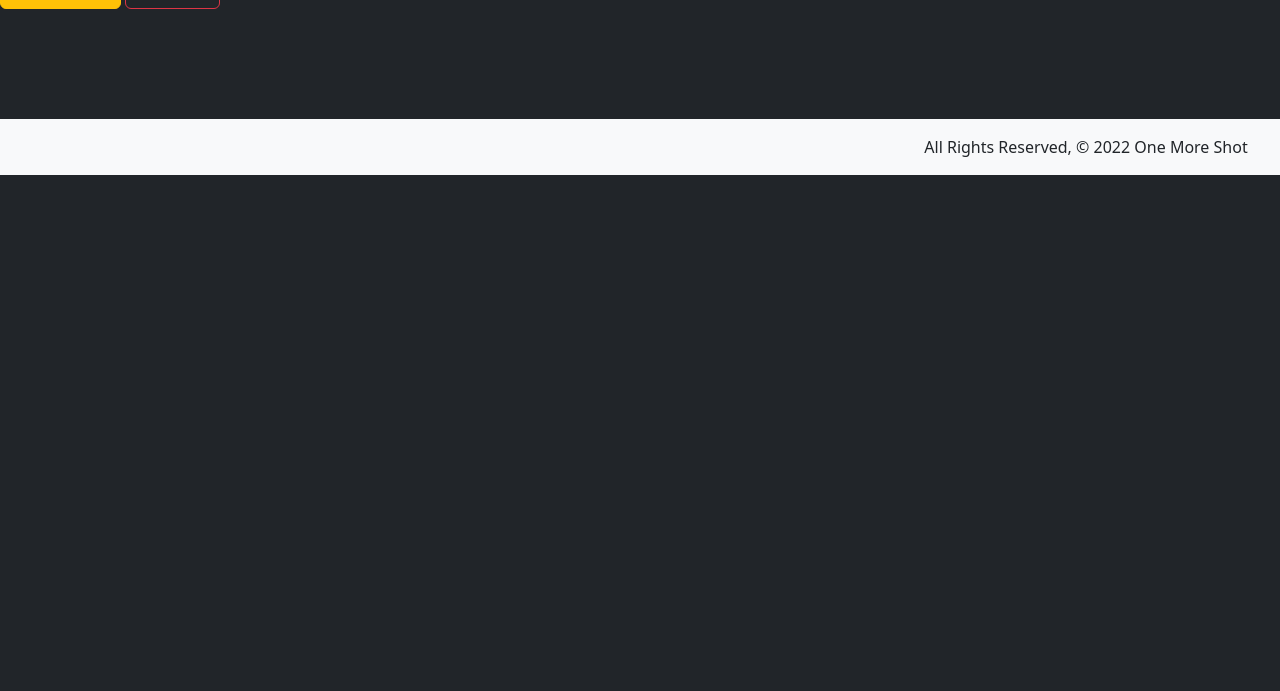
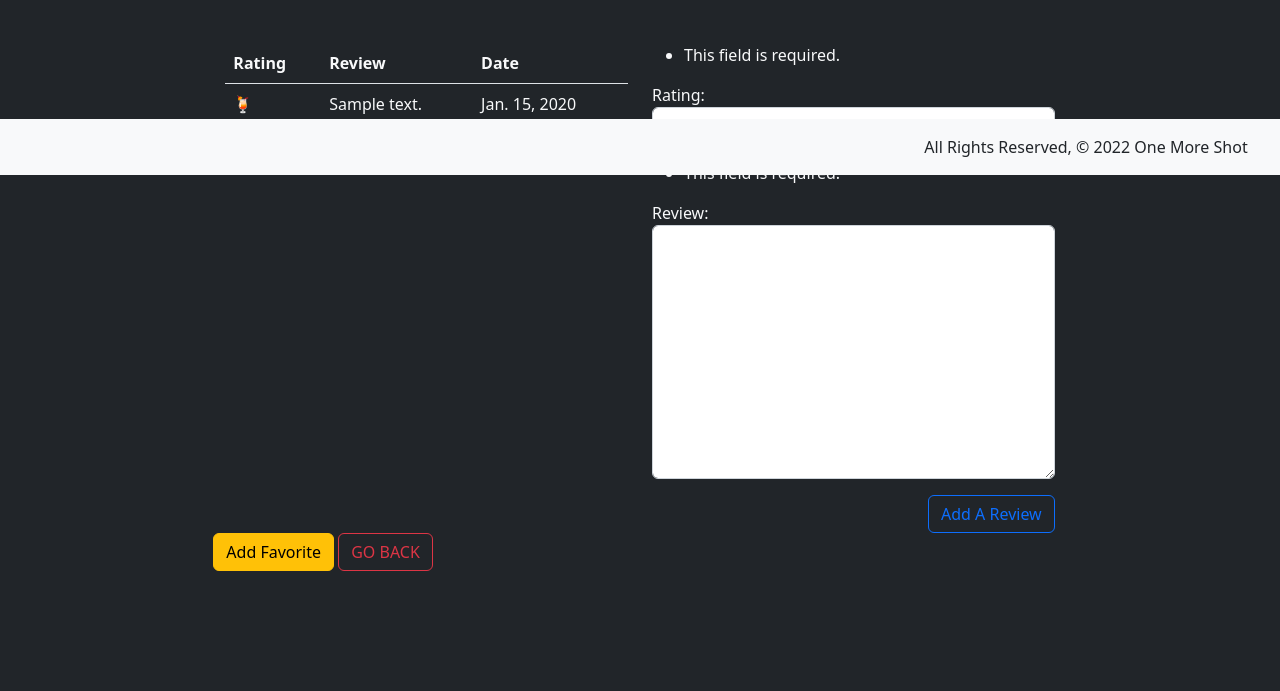
Before and after one commit to Jvilla125/iDrunk, a Django app: page /drinks/1 in a window 1280 px wide. Shown: the part 625-1316 px from the top of the page. Before the commit the page ends 800 px from the top, so only its background shows below. Run offline with Django 4.2, Linux system fonts and the light colour scheme; tables that the repository leaves empty hold one stand-in row (values such as "Sample post").

Commit message:
adds comment function

```diff
--- a/main_app/forms.py
+++ b/main_app/forms.py
@@ -1,3 +1,13 @@
 from django.forms import ModelForm
 from django import forms
-from .models import Drink
+from .models import Drink, Review
+
+class ReviewForm(forms.ModelForm):
+    class Meta:
+        model = Review
+        fields = ['rating', 'review']
+
+        widgets = {
+            'rating': forms.Select(attrs={'class': 'form-control'}),
+            'review': forms.Textarea(attrs={'class': 'form-control'}),
+        }
--- a/main_app/models.py
+++ b/main_app/models.py
@@ -44,3 +44,20 @@ class Photo(models.Model):
 
     def __str__(self):
         return f"Photo for drink_id: {self.drink_id} @{self.url}"
+
+class Review(models.Model):
+    RATING_CHOICES = (
+        ('1','🍹'),
+        ('2','🍹🍹'),
+        ('3','🍹🍹🍹'),
+        ('4','🍹🍹🍹🍹'),
+        ('5','🍹🍹🍹🍹🍹'),
+    )
+
+    date = models.DateField(auto_now_add=True)
+    rating = models.CharField(max_length=1, choices=RATING_CHOICES)
+    review = models.TextField(max_length=300)
+    drink = models.ForeignKey(Drink, on_delete=models.CASCADE)
+
+    def __str__(self):
+        return f'{self.drink} - {self.id}'
--- a/main_app/templates/drinks/detail.html
+++ b/main_app/templates/drinks/detail.html
@@ -1,8 +1,8 @@
 {% extends 'base.html' %} {% block content %}
 
-<h1 class="h1">Drink Details</h1>
+<h1 class="h1 text-center">Drink Details</h1>
 
-<section class="container">
+<section class="col-8 offset-2">
   <table class="table-dark">
     <tbody>
       <tr>
@@ -38,8 +38,47 @@
     </tbody>
   </table>
 </section>
-
-<div class="">
+<br>
+<br>
+<br>
+<section class="row col-8 offset-2">
+  <div class="col">
+    <table class="table text-light">
+      <thead>
+        <tr>
+          <td><strong>Rating</strong></td>
+          <td><strong>Review</strong></td>
+          <td><strong>Date</strong></td>
+        </tr>
+      </thead>
+      {% if drink.review_set.count %} {% for rev in drink.review_set.all%}
+      <tbody>
+        <tr>
+          <td>{{rev.get_rating_display}}</td>
+          <td>{{rev.review}}</td>
+          <td>{{rev.date}}</td>
+        </tr>
+      </tbody>
+      {% endfor %}
+      </table>
+      {% else %}
+    </table>
+    <p>Tell us your cocktail story!</p>
+    {% endif %}
+  </div>
+  <div class="col form-group ">
+    <form action="{% url 'add_review' drink.id %}" method="POST">
+      {% csrf_token %}
+      {{review_form.as_p}}
+      <div class="d-flex justify-content-end">
+          <button class="btn btn-outline-primary" type="submit">
+          Add A Review
+          </button>
+      </div>
+    </form>
+  </div>
+</section>
+<div class="col-8 offset-2">
   {% if drink.user_id == user.id %}
   <a href="{% url 'drinks_update' drink.id %}" class="btn btn-primary">Edit</a>
   <a href="{% url 'drinks_delete' drink.id %}" class="btn btn-danger">Delete</a>
--- a/main_app/urls.py
+++ b/main_app/urls.py
@@ -15,4 +15,5 @@ urlpatterns = [
     path('drinks/favorites', views.fav_drinks, name='fav_drinks'),
     path('drinks/<int:drink_id>/add_photo/', views.add_photo, name='add_photo'),
     path('drinks/<int:drink_id>/delete_photo/', views.PhotoDelete.as_view(), name='delete_photo'),
+    path('drinks/<int:drink_id>/add_review/', views.add_review, name='add_review'),
 ]
--- a/main_app/views.py
+++ b/main_app/views.py
@@ -1,10 +1,11 @@
 from django.shortcuts import render, redirect, get_object_or_404, HttpResponseRedirect
-from .models import Drink, User, Photo
+from .models import Drink, User, Photo, Review
 from django.views.generic.edit import CreateView, UpdateView, DeleteView
 from django.contrib.auth.forms import UserCreationForm
 from django.contrib.auth import login, logout
 from django.contrib.auth.decorators import login_required
 from django.contrib.auth.mixins import LoginRequiredMixin
+from .forms import ReviewForm
 
 import uuid
 import boto3
@@ -73,7 +74,8 @@ def logout_view(request):
 def drinks_detail(request, drink_id):
   drink = Drink.objects.get(id=drink_id)
   favs = Drink.objects.filter(favorites=request.user.id)
-  return render(request, 'drinks/detail.html', {'drink': drink, 'favs': favs})
+  form = ReviewForm(request.POST)
+  return render(request, 'drinks/detail.html', {'drink': drink, 'favs': favs, 'review_form': form})
 
 def fav_add(request, id):
   drink = get_object_or_404(Drink, id=id)
@@ -104,3 +106,12 @@ def add_photo(request, drink_id):
         except:
             print('An error occurred uploading file to S3')
     return redirect('detail', drink_id=drink_id)
+
+def add_review(request, drink_id):
+  form = ReviewForm(request.POST)
+  if form.is_valid():
+      new_review = form.save(commit=False)
+      new_review.drink_id = drink_id
+      new_review.save()
+
+  return redirect('detail', drink_id=drink_id)
```
Also changed, not shown: main_app/migrations/0016_review.py (added).
